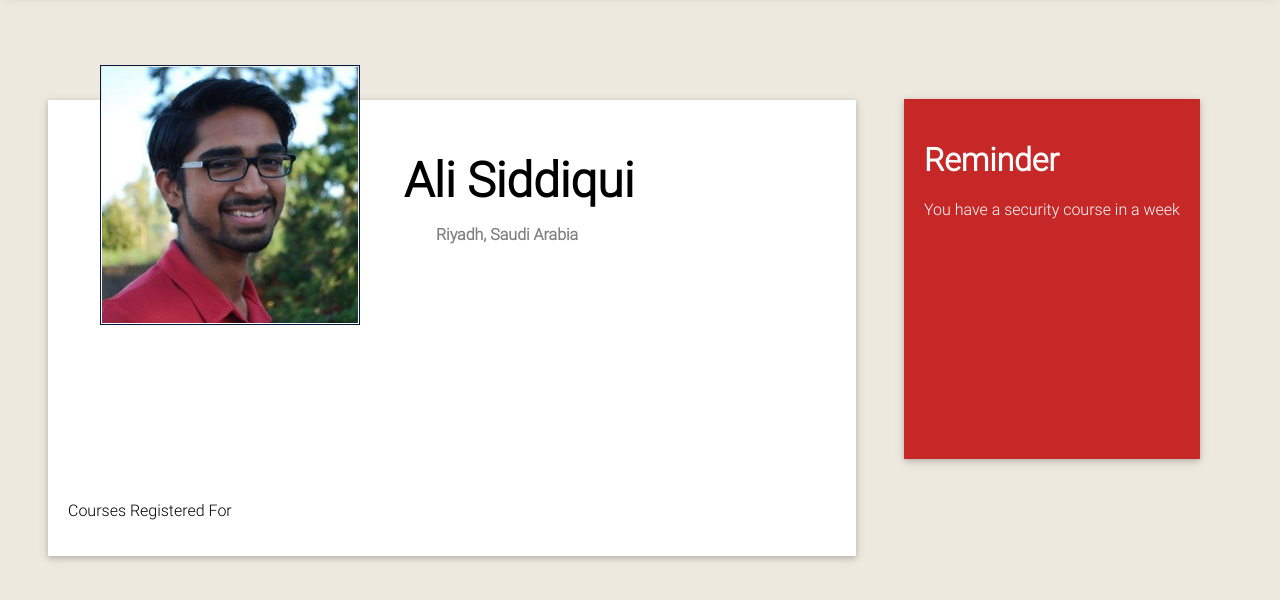
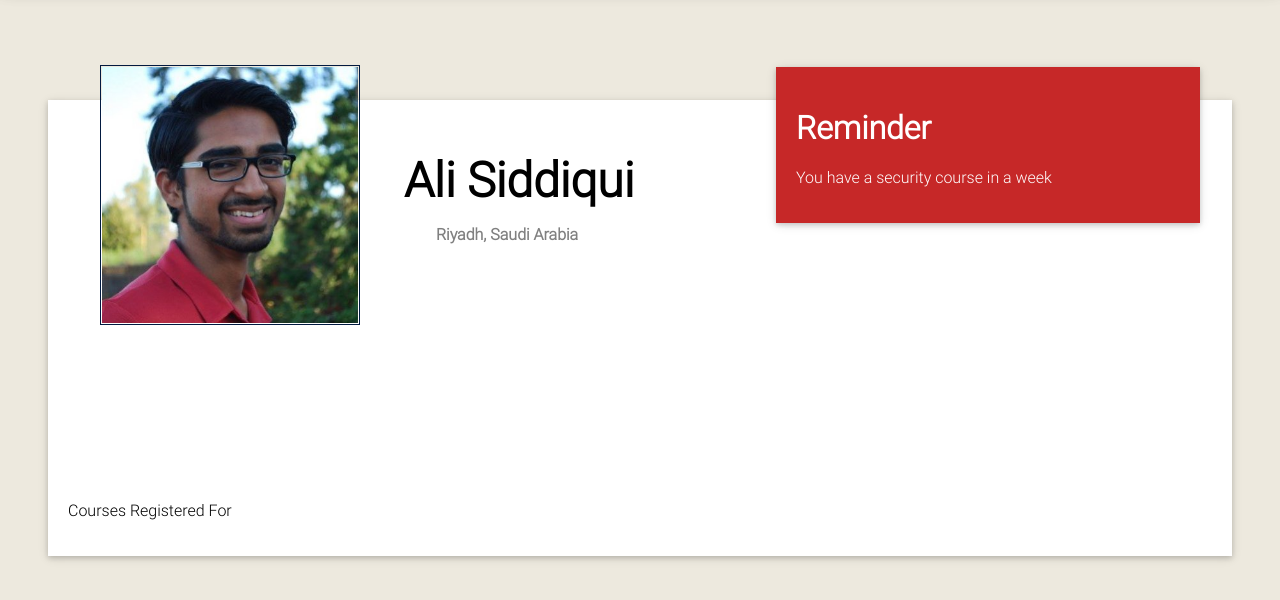
Before and after one commit to alisidd/waveXpand, a PHP site: page /profile.html in a window 1280 px wide. Shown: the part 128-728 px from the top of the page. Run offline with PHP 8.4, Linux system fonts and the light colour scheme; some libraries are stand-ins or nearby versions.

Commit message:
Put reminder over top of the main card

```diff
--- a/css/styles.css
+++ b/css/styles.css
@@ -825,22 +825,16 @@ p.spots
 {
     position: relative;
     top: 7rem;
-
-    float: left;
-
-    width: 60%;
 }
 
 .reminder-card
 {
     position: fixed;
     right: 2rem;
-    top: 13.7rem;
+    top: 11.7rem;
 
-    float: left;
-
-    width: 20%;
-    height: 20rem;
+    width: 30%;
+    height: auto;
 
 
     color: white;
--- a/profile.html
+++ b/profile.html
@@ -82,12 +82,11 @@
 
         <p> Courses Registered For </p>
 
+        <div class="card-panel reminder-card">
+          <h1>Reminder</h1>
+          <p>You have a security course in a week</p>
+        </div>
 
-      </div>
-
-      <div class="card-panel reminder-card">
-        <h1>Reminder</h1>
-        <p>You have a security course in a week</p>
       </div>
     </div>
   </body>
```
